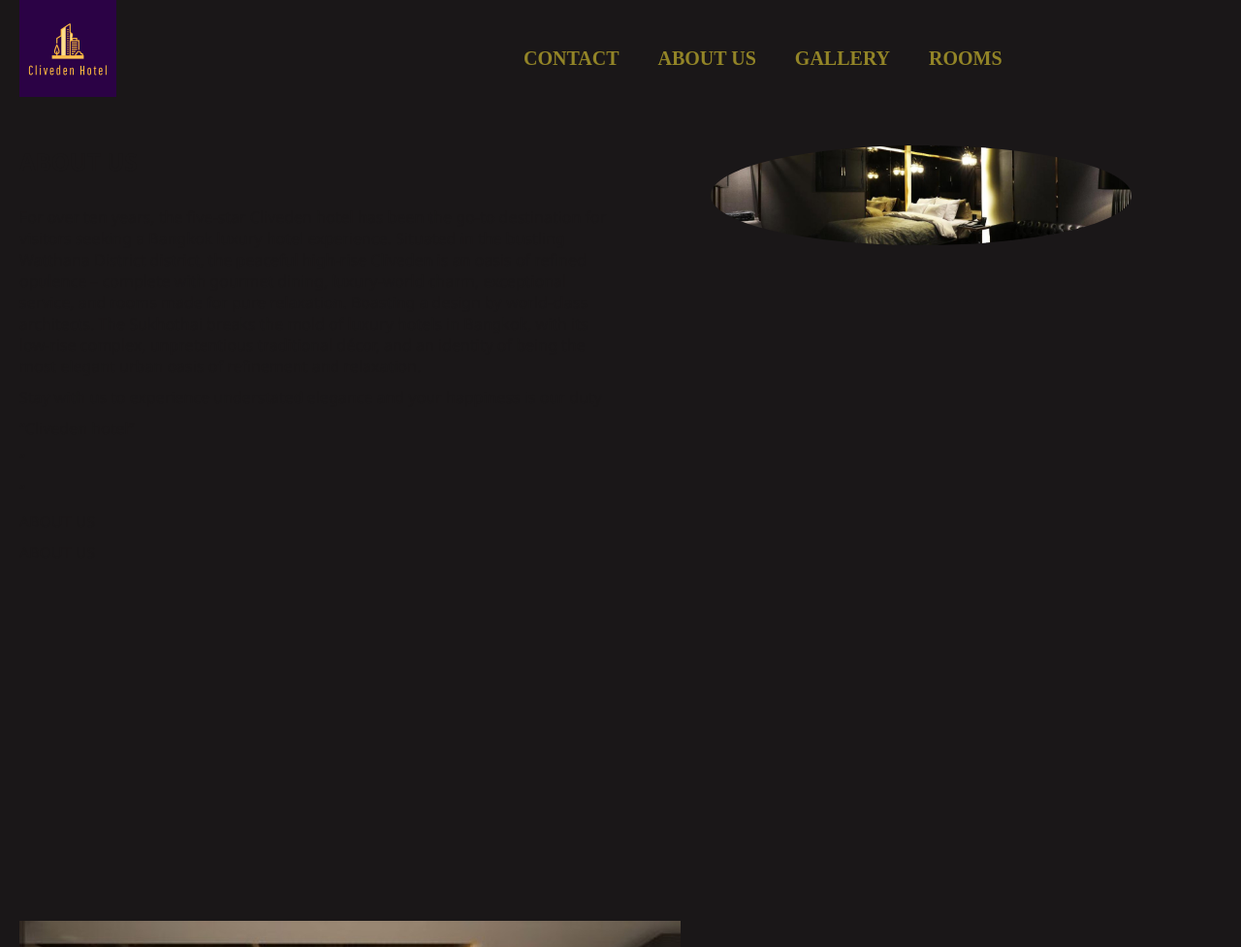
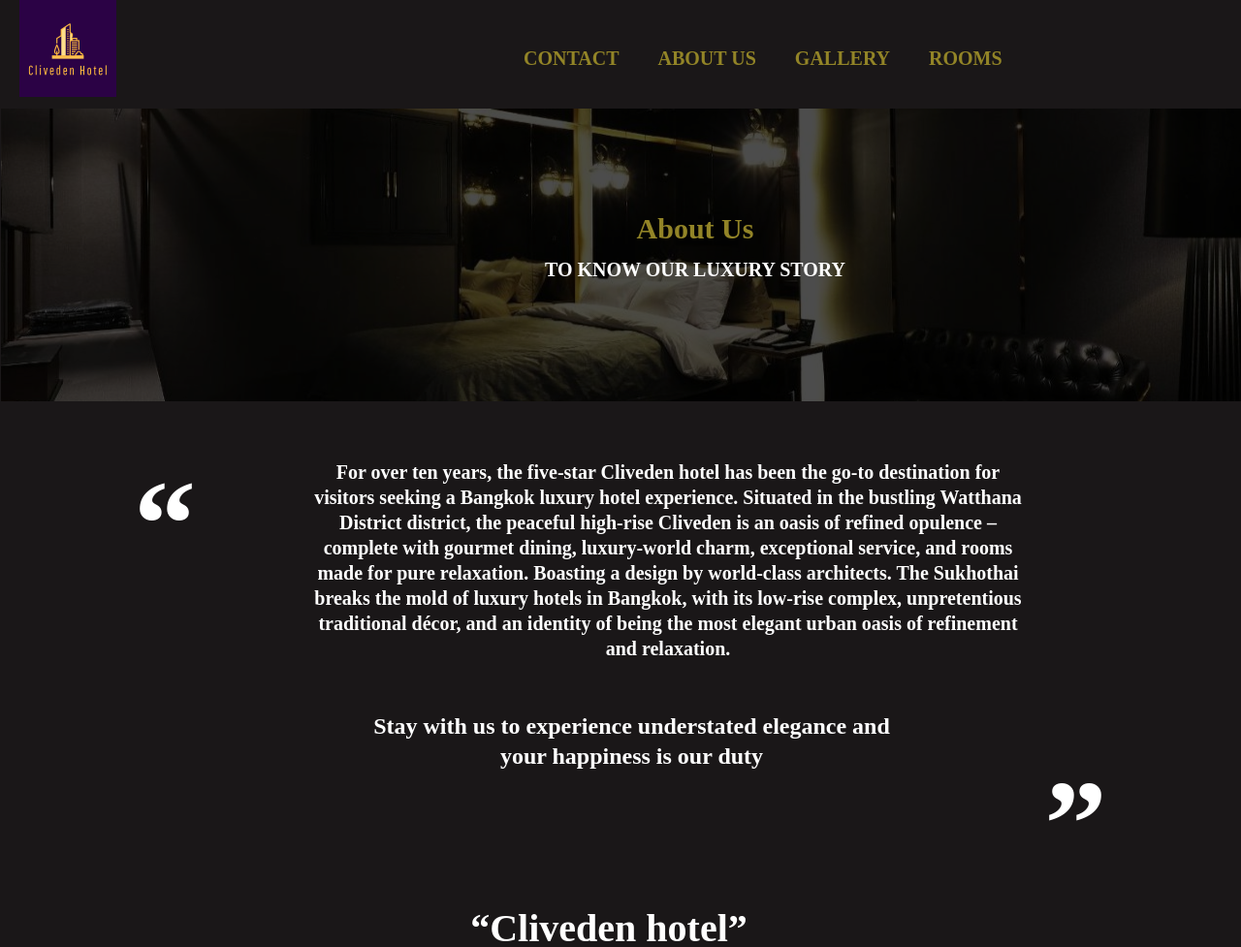
Before and after one commit to pergazuz/Hotel-reservation, a Django app: page /about in a window 1280 px wide. Shown: the top 977 px of the page at 97% size. Run offline with Django 3.2, Linux system fonts and the light colour scheme; some libraries are stand-ins or nearby versions.

Commit message:
about_us_fix

```diff
--- a/report/static/cpe.css
+++ b/report/static/cpe.css
@@ -487,3 +487,182 @@
   top: 840px;
   padding-left: 40px;
 }
+
+
+.l-heading4{
+  /* TO KNOW OUR LUXURY STORY */
+  position: absolute;
+  width: 450px;
+  height: 26px;
+  left: 492px;
+  top: 265px;
+
+  font-family: 'Frank Ruhl Libre';
+  font-style: normal;
+  font-weight: 700;
+  font-size: 20px;
+  line-height: 26px;
+  /* identical to box height */
+
+  text-align: center;
+
+  color: #FFFFFF;
+}
+
+.l-heading3{
+/* ABOUT US */
+
+position: absolute;
+width: 450px;
+height: 26px;
+left: 492px;
+top: 216px;
+
+font-family: 'Frank Ruhl Libre';
+font-style: normal;
+font-weight: 700;
+font-size: 30px;
+line-height: 39px;
+/* identical to box height */
+
+text-align: center;
+
+color: #928427;
+}
+
+#about-info .info-right4 img{
+  /* image 3 */
+position: absolute;
+width: 100%;
+height: 302px;
+left: 1px;
+top: 112px;
+background: url('./pic/aboutuson.jpg');
+-webkit-filter: brightness(30%);
+filter: brightness(30%);
+}
+#about-info .info-right1 img{
+  /* image 3 */
+  position: absolute;
+  width: 341px;
+  height: 208px;
+  left: 10%;
+  top: 1051px;
+
+  background: url('./pic/aboutuson1.jpg');
+  border-radius: 49px;
+}
+
+#about-info .info-right2 img{
+  position: absolute;
+  width: 369px;
+  height: 205px;
+  left: 580px;
+  top: 1054px;
+  background: url('./pic/aboutuson2.jpg');
+  border-radius: 49px;
+}
+#about-info .info-right3 img{
+  position: absolute;
+  width: 337px;
+  height: 208px;
+  right: 10%; ;
+  top: 1051px;
+  background: url('./pic/aboutuson3.jpg');
+  border-radius: 49px;
+}
+
+.description1{
+  position: absolute;
+  width: 738px;
+  height: 234px;
+  left: 25%;
+  top: 464px;
+
+  font-family: 'Frank Ruhl Libre';
+  font-style: normal;
+  font-weight: 700;
+  font-size: 20px;
+  line-height: 26px;
+  text-align: center;
+
+  color: #FFFFFF;
+}
+
+.description2{
+  /* Stay with us to experience understated elegance and your happiness is our duty */
+
+
+  position: absolute;
+  width: 535px;
+  height: 62px;
+  left: 30%;
+  top: 724px;
+
+  font-family: 'Frank Ruhl Libre';
+  font-style: normal;
+  font-weight: 900;
+  font-size: 24px;
+  line-height: 31px;
+  text-align: center;
+
+  color: #FFFFFF;
+
+}
+
+.description3{
+  /* “Cliveden hotel” */
+  position: absolute;
+  width: 360px;
+  height: 65px;
+  left: 35%;
+  top: 922px;
+
+  font-family: 'Frank Ruhl Libre';
+  font-style: normal;
+  font-weight: 900;
+  font-size: 40px;
+  line-height: 52px;
+  text-align: center;
+
+  color: #FFFFFF;
+
+}
+
+.description4{
+  /* “ */
+  position: absolute;
+  width: 61px;
+  height: 165px;
+  left: 138px;
+  top: 448px;
+
+  font-family: 'Frank Ruhl Libre';
+  font-style: normal;
+  font-weight: 700;
+  font-size: 128px;
+  line-height: 165px;
+  text-align: center;
+
+  color: #FFFFFF;
+}
+
+.description5{
+  /* “ */
+  position: absolute;
+  width: 61px;
+  height: 165px;
+  right: 138px;
+  top: 712px;
+
+  font-family: 'Frank Ruhl Libre';
+  font-style: normal;
+  font-weight: 700;
+  font-size: 128px;
+  line-height: 165px;
+  text-align: center;
+
+  color: #FFFFFF;
+
+  transform: rotate(-180deg);
+}
--- a/report/templates/about.html
+++ b/report/templates/about.html
@@ -15,7 +15,7 @@
                <p class = "description6"> ABOUT US</p>
                <p class = "description7"> ABOUT US</p>
            </div>
-           <div class="info-right">
+           <div class="info-right4">
                <img src="static/pic/aboutuson.jpg" alt="Hotel" brightness = "30%">
            </div>
            <div class="info-right1">
@@ -33,7 +33,8 @@
 
    <section id="testimonials" class="py-3">
     <div class="container">
-       <h2 class="l-heading ">TO KNOW OUR  LUXURY STORY</h2>
+       <h1 class="l-heading3 ">About Us</h1>
+       <h2 class="l-heading4 ">TO KNOW OUR  LUXURY STORY</h2>
     </div>
    </div>
   </section>
```
